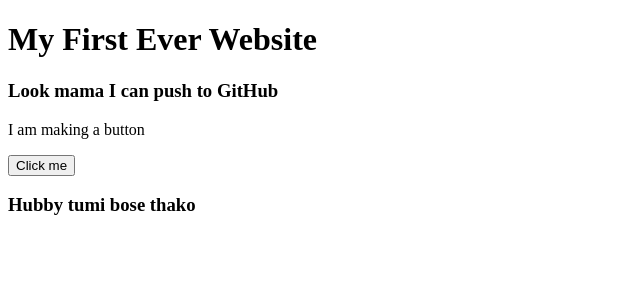
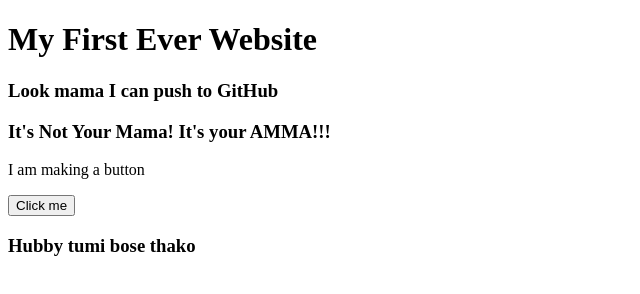
Before and after one commit to MinhazulHasan/my-first-website, a plain HTML site: page index.html in a window 1280 px wide. Shown: the whole page, without its empty margins (0-640 px from the left). Drawn offline with Linux system fonts and the light colour scheme.

Commit message:
Update index.html

```diff
--- a/index.html
+++ b/index.html
@@ -8,6 +8,7 @@
 <body>
     <h1>My First Ever Website</h1>
     <h3>Look mama I can push to GitHub</h3>
+    <h3>It's Not Your Mama! It's your AMMA!!!</h3>
     <p>I am making a button</p>
     <button>Click me</button>
     <h3>Hubby tumi bose thako</h3>
```
